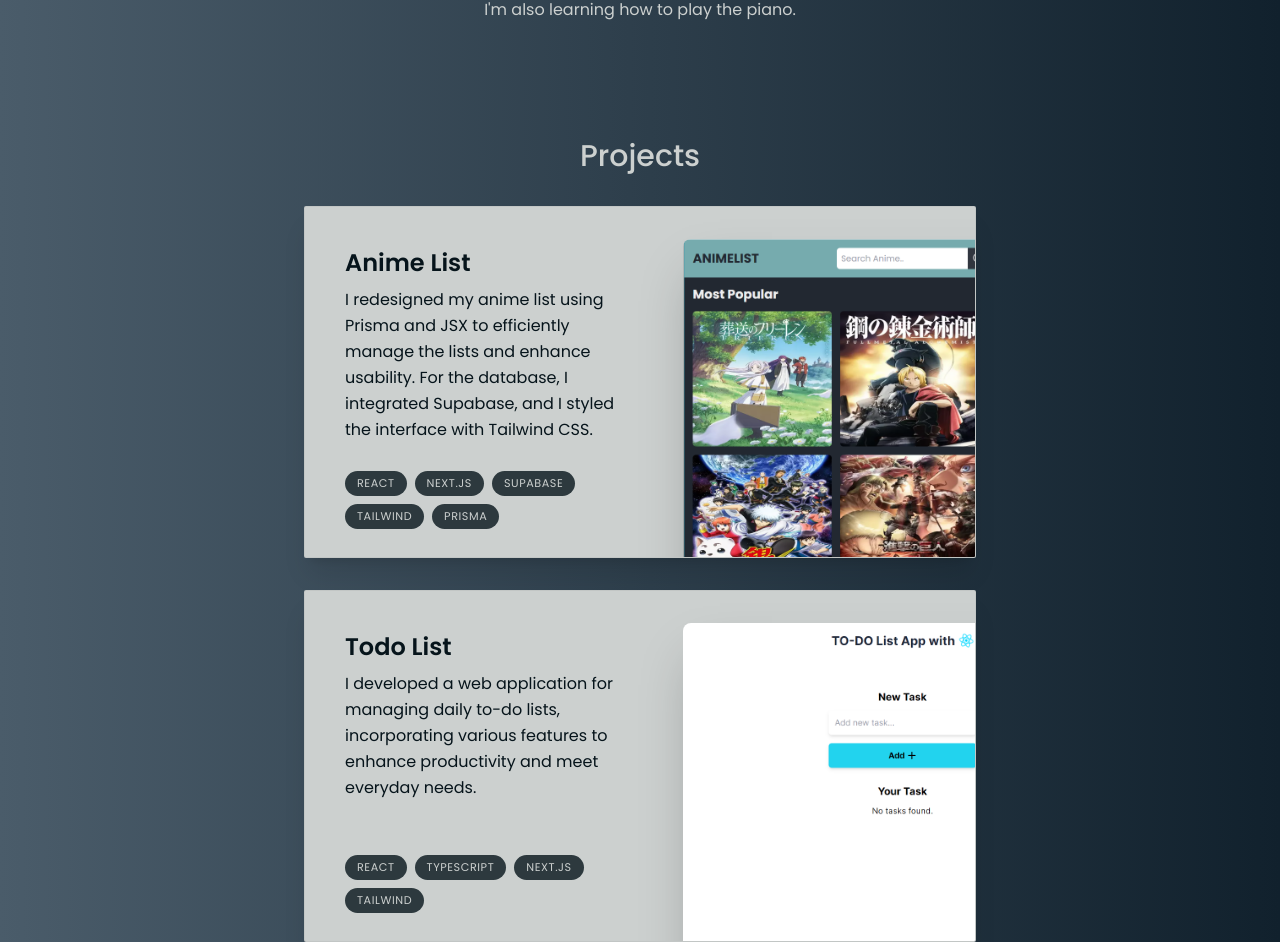
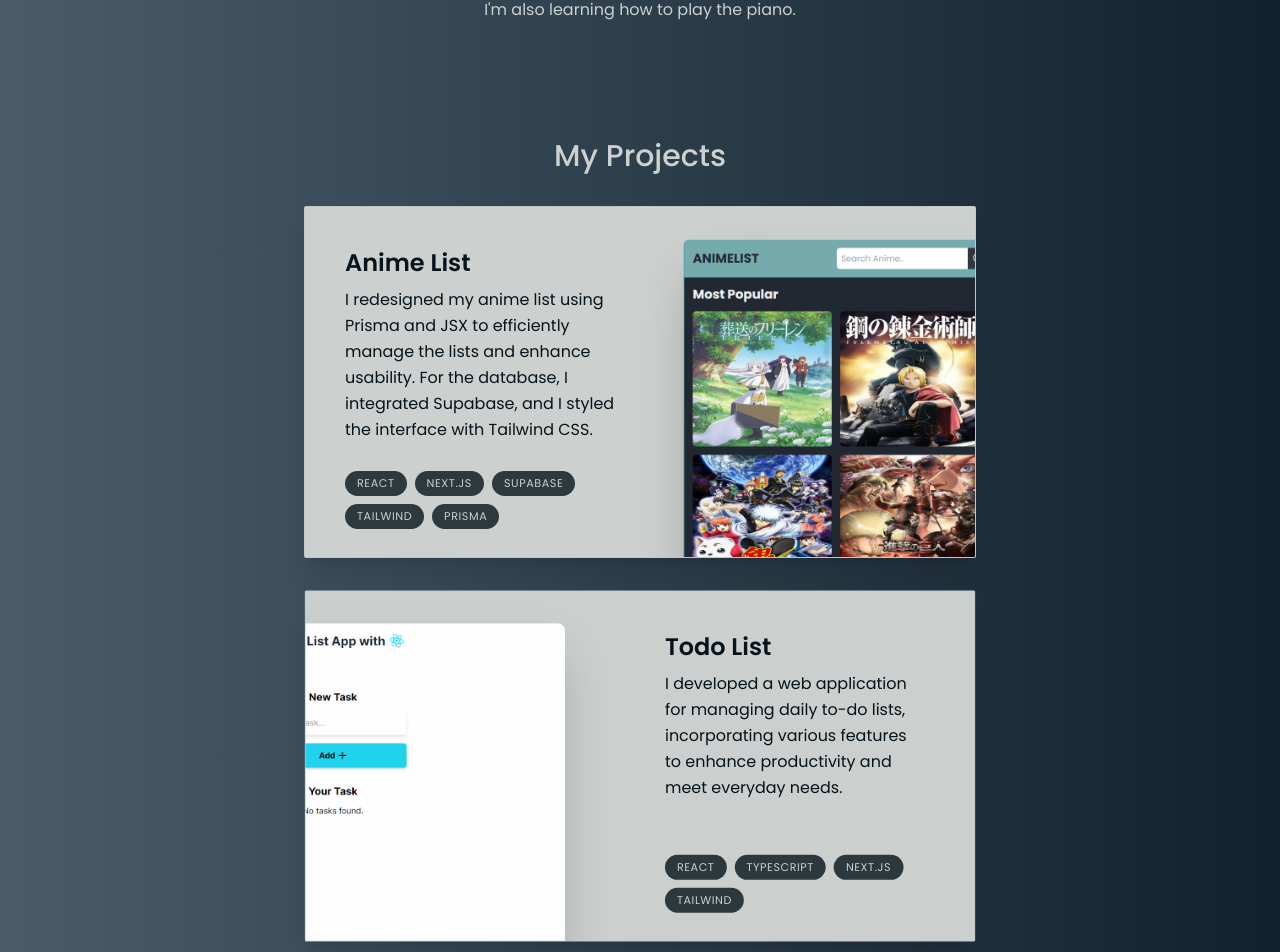
Before and after one commit to kisa22/vanfortonextjs, a Next.js app: page / in a window 1280 px wide. Shown: the part 1274-2226 px from the top of the page. Built offline with nearby package versions, Linux system fonts and the light colour scheme.

Commit message:
clear Project section

```diff
--- /dev/null
+++ b/src/components/Project.tsx
@@ -0,0 +1,60 @@
+"use client";
+
+import { projectsData } from "@/libs/data";
+import { motion, useScroll, useTransform } from "framer-motion";
+import { useRef } from "react";
+import Image from "next/image";
+
+type ProjectProps = (typeof projectsData)[number];
+
+const Project = ({ title, description, tags, imageUrl }: ProjectProps) => {
+  const ref = useRef<HTMLDivElement>(null);
+
+  const { scrollYProgress } = useScroll({
+    target: ref,
+    offset: ["0 1", "1.33 1"]
+  });
+
+  const scaleProgress = useTransform(scrollYProgress, [0, 1], [0.8, 1]);
+  const opacityProgress = useTransform(scrollYProgress, [0, 1], [0.6, 1]);
+
+  return (
+    <motion.div
+      ref={ref}
+      style={{
+        scale: scaleProgress,
+        opacity: opacityProgress
+      }}
+      className="group mb-3 sm:mb-8 last:mb-0">
+      <section className=" bg-color-gray-100 max-w-[42rem] border border-color-darker/5 overflow-hidden sm:pr-8 text-color-darker relative sm:h-[22rem] rounded-sm shadow-xl group-even:pl-8 hover:bg-color-gray-200 transition">
+        <div className="pt-4 pb-7 px-5 sm:pl-10 sm:pr-2 sm:pt-10 sm:max-w-[50%] flex flex-col h-full group-even:ml-[18rem]">
+          <h3 className="text-2xl font-semibold">{title}</h3>
+          <p className="mt-2 leading-relaxed">{description}</p>
+          <ul className="flex flex-wrap mt-4 gap-2 sm:mt-auto">
+            {tags.map((tag, index) => (
+              <li
+                key={index}
+                className="bg-color-darker/[0.8] px-3 py-1 text-[0.7rem] uppercase tracking-wider text-color-primary rounded-full">
+                {tag}
+              </li>
+            ))}
+          </ul>
+        </div>
+
+        <Image
+          src={imageUrl}
+          alt={title}
+          quality={95}
+          className="absolute top-8 -right-40 w-[28.25rem] rounded-t-lg shadow-2xl group-even:-right-[initial] group-even:-left-48 group-hover:-translate-x-3 group-hover:translate-y-3 transition group-hover:-rotate-2 group-hover:scale-[1.07]
+
+        group-even:group-hover:translate-x-3
+        group-even:group-hover:translate-y-3
+        group-even:group-hover:rotate-2
+        "
+        />
+      </section>
+    </motion.div>
+  );
+};
+
+export default Project;
--- a/src/components/Projects.tsx
+++ b/src/components/Projects.tsx
@@ -1,14 +1,12 @@
 import SectionHeading from "@/components/SectionHeading";
 import { projectsData } from "@/libs/data";
-import Image from "next/image";
 import React from "react";
+import Project from "@/components/Project";
 
 const Projects = () => {
   return (
-    <section className="text-color-primary">
-      <div className="flex text-center justify-center items-center">
-        <SectionHeading>Projects</SectionHeading>
-      </div>
+    <section className="text-color-primary mb-28">
+      <SectionHeading>My Projects</SectionHeading>
       <div>
         {projectsData.map((project, index) => (
           <React.Fragment key={index}>
@@ -20,33 +18,4 @@ const Projects = () => {
   );
 };
 
-type ProjectProps = (typeof projectsData)[number];
-
-const Project = ({ title, description, tags, imageUrl }: ProjectProps) => {
-  return (
-    <section className="bg-color-gray-100 max-w-[42rem] border border-color-darker/5 overflow-hidden sm:pr-8 text-color-darker relative sm:h-[22rem] mb-3 sm:mb-8 last:mb-0 rounded-sm shadow-xl">
-      <div className="pt-4 pb-7 px-5 sm:pl-10 sm:pr-2 sm:pt-10 sm:max-w-[50%] flex flex-col h-full">
-        <h3 className="text-2xl font-semibold">{title}</h3>
-        <p className="mt-2 leading-relaxed">{description}</p>
-        <ul className="flex flex-wrap mt-4 gap-2 sm:mt-auto">
-          {tags.map((tag, index) => (
-            <li
-              key={index}
-              className="bg-color-darker/[0.8] px-3 py-1 text-[0.7rem] uppercase tracking-wider text-color-primary rounded-full">
-              {tag}
-            </li>
-          ))}
-        </ul>
-      </div>
-
-      <Image
-        src={imageUrl}
-        alt={title}
-        quality={95}
-        className="absolute top-8 -right-40 w-[28.25rem] rounded-t-lg shadow-2xl"
-      />
-    </section>
-  );
-};
-
 export default Projects;
--- a/src/components/SectionHeading.tsx
+++ b/src/components/SectionHeading.tsx
@@ -5,7 +5,11 @@ type SectionHeadingProps = {
 };
 
 const SectionHeading = ({ children }: SectionHeadingProps) => {
-  return <h2 className="text-3xl font-medium capitalize mb-8">{children}</h2>;
+  return (
+    <h2 className="text-color-primary text-3xl font-medium capitalize mb-8 text-center">
+      {children}
+    </h2>
+  );
 };
 
 export default SectionHeading;
```
